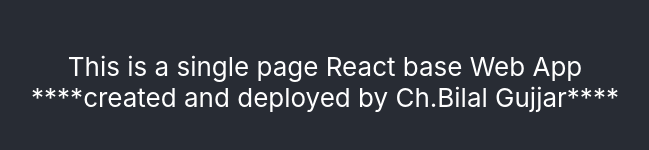
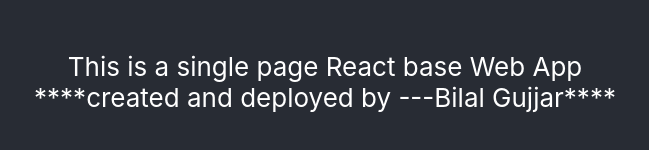
Before and after one commit to Bilal-Gujjar/projectreact, a React (Create React App) app: page / in a window 1280 px wide. Shown: the part 478-628 px from the top of the page, without its empty margins (315-964 px from the left). Built offline with nearby package versions, Linux system fonts and the light colour scheme.

Commit message:
Update App.js

```diff
--- a/src/App.js
+++ b/src/App.js
@@ -9,7 +9,7 @@ function App() {
         <img src={logo} className="App-logo" alt="logo" />
         <p>This is a single page React base Web App
           <br/>
-           ****created and deployed by Ch.Bilal Gujjar****
+           ****created and deployed by ---Bilal Gujjar****
            <br/>
 
         </p>
```
